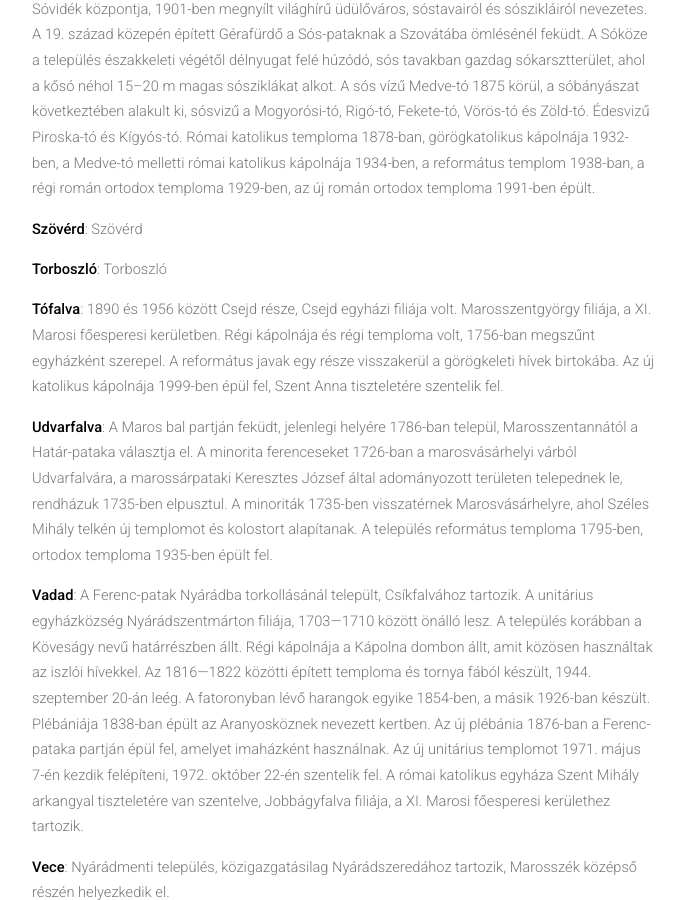
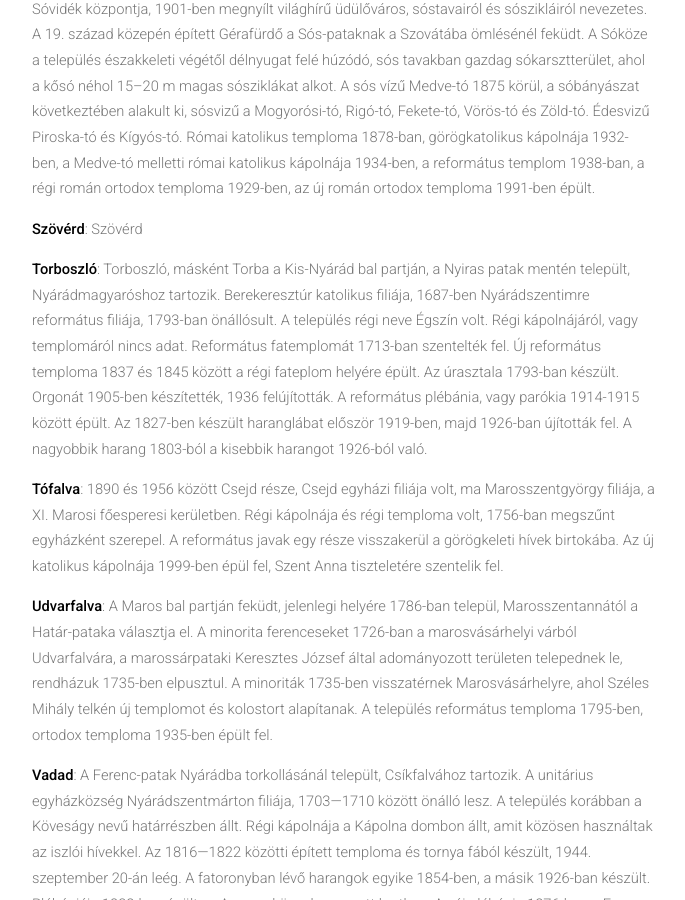
Before and after one commit to siculia/siculia.github.io, a Jekyll site: the page built from siculia-marosszek.html, in a window 1280 px wide and 900 px high, scrolled down 5128 px. Shown: the whole window, without its empty margins (128-813 px from the left). Built offline with Jekyll 4.4.1, drawn with Linux system fonts in a browser that asks for light colours; nearby versions of some CDN libraries; library files that are not in the unit come from our copies.

Commit message:
Torboszló

```diff
--- a/siculia-marosszek.html
+++ b/siculia-marosszek.html
@@ -67,8 +67,8 @@ layout: default
 							<p style="text-align: left;"><b>Székelyvaja</b>: A Göcs-patak, másként a Vaja-patak mentén települt.</p>
 							<p style="text-align: left;"><b>Szováta</b>: A Kis-Küküllő, a Juhod, Sebes, Szováta és Szakadát patakok összeölmlésénél fekszik. Sóvidék központja, 1901-ben megnyílt világhírű üdülőváros, sóstavairól és sószikláiról nevezetes. A 19. század közepén épített Gérafürdő a Sós-pataknak a Szovátába ömlésénél feküdt. A Sóköze a település északkeleti végétől délnyugat felé húzódó, sós tavakban gazdag sókarsztterület, ahol a kősó néhol 15–20 m magas sósziklákat alkot. A sós vízű Medve-tó 1875 körül, a sóbányászat következtében alakult ki, sósvizű a Mogyorósi-tó, Rigó-tó, Fekete-tó, Vörös-tó és Zöld-tó.  Édesvizű Piroska-tó és Kígyós-tó. Római katolikus temploma 1878-ban, görögkatolikus kápolnája 1932-ben, a Medve-tó melletti római katolikus kápolnája 1934-ben, a református templom 1938-ban, a régi román ortodox temploma 1929-ben, az új román ortodox temploma 1991-ben épült.</p>
 							<p style="text-align: left;"><b>Szövérd</b>: Szövérd</p>
-							<p style="text-align: left;"><b>Torboszló</b>: Torboszló</p>
-							<p style="text-align: left;"><b>Tófalva</b>: 1890 és 1956 között Csejd része, Csejd egyházi filiája volt. Marosszentgyörgy filiája, a XI. Marosi főesperesi kerületben. Régi kápolnája és régi temploma volt, 1756-ban megszűnt egyházként szerepel. A református javak egy része visszakerül a görögkeleti hívek birtokába. Az új katolikus kápolnája 1999-ben épül fel, Szent Anna tiszteletére szentelik fel.</p>
+							<p style="text-align: left;"><b>Torboszló</b>: Torboszló, másként Torba a Kis-Nyárád bal partján, a Nyiras patak mentén települt, Nyárádmagyaróshoz tartozik. Berekeresztúr katolikus filiája, 1687-ben Nyárádszentimre református filiája, 1793-ban önállósult. A település régi neve Égszín volt. Régi kápolnájáról, vagy templomáról nincs adat. Református fatemplomát 1713-ban szentelték fel. Új református temploma 1837 és 1845 között a régi fateplom helyére épült. Az úrasztala 1793-ban készült. Orgonát 1905-ben készítették, 1936 felújították. A református plébánia, vagy parókia 1914-1915 között épült. Az 1827-ben készült haranglábat először 1919-ben, majd 1926-ban újították fel. A nagyobbik harang 1803-ból a kisebbik harangot 1926-ból való.</p>
+							<p style="text-align: left;"><b>Tófalva</b>: 1890 és 1956 között Csejd része, Csejd egyházi filiája volt, ma Marosszentgyörgy filiája, a XI. Marosi főesperesi kerületben. Régi kápolnája és régi temploma volt, 1756-ban megszűnt egyházként szerepel. A református javak egy része visszakerül a görögkeleti hívek birtokába. Az új katolikus kápolnája 1999-ben épül fel, Szent Anna tiszteletére szentelik fel.</p>
 							<p style="text-align: left;"><b>Udvarfalva</b>: A Maros bal partján feküdt, jelenlegi helyére 1786-ban települ, Marosszentannától a Határ-pataka választja el. A minorita ferenceseket 1726-ban a marosvásárhelyi várból Udvarfalvára, a marossárpataki Keresztes József által adományozott területen telepednek le, rendházuk 1735-ben elpusztul. A minoriták 1735-ben visszatérnek Marosvásárhelyre, ahol Széles Mihály telkén új templomot és kolostort alapítanak. A település református temploma 1795-ben, ortodox temploma 1935-ben épült fel.</p>
 							<p style="text-align: left;"><b>Vadad</b>: A Ferenc-patak Nyárádba torkollásánál települt, Csíkfalvához tartozik. A unitárius egyházközség Nyárádszentmárton filiája, 1703—1710 között önálló lesz. A település korábban a Köveságy nevű határrészben állt. Régi kápolnája a Kápolna dombon állt, amit közösen használtak az iszlói hívekkel. Az 1816—1822 közötti épített temploma és tornya fából készült, 1944. szeptember 20-án leég. A fatoronyban lévő harangok egyike 1854-ben, a másik 1926-ban készült. Plébániája 1838-ban épült az Aranyosköznek nevezett kertben. Az új plébánia 1876-ban a Ferenc-pataka partján épül fel, amelyet imaházként használnak. Az új unitárius templomot 1971. május 7-én kezdik felépíteni, 1972. október 22-én szentelik fel. A római katolikus egyháza Szent Mihály arkangyal tiszteletére van szentelve, Jobbágyfalva filiája, a XI. Marosi főesperesi kerülethez tartozik.</p>
 							<p style="text-align: left;"><b>Vece</b>: Nyárádmenti település, közigazgatásilag Nyárádszeredához tartozik, Marosszék középső részén helyezkedik el.</p>
```
